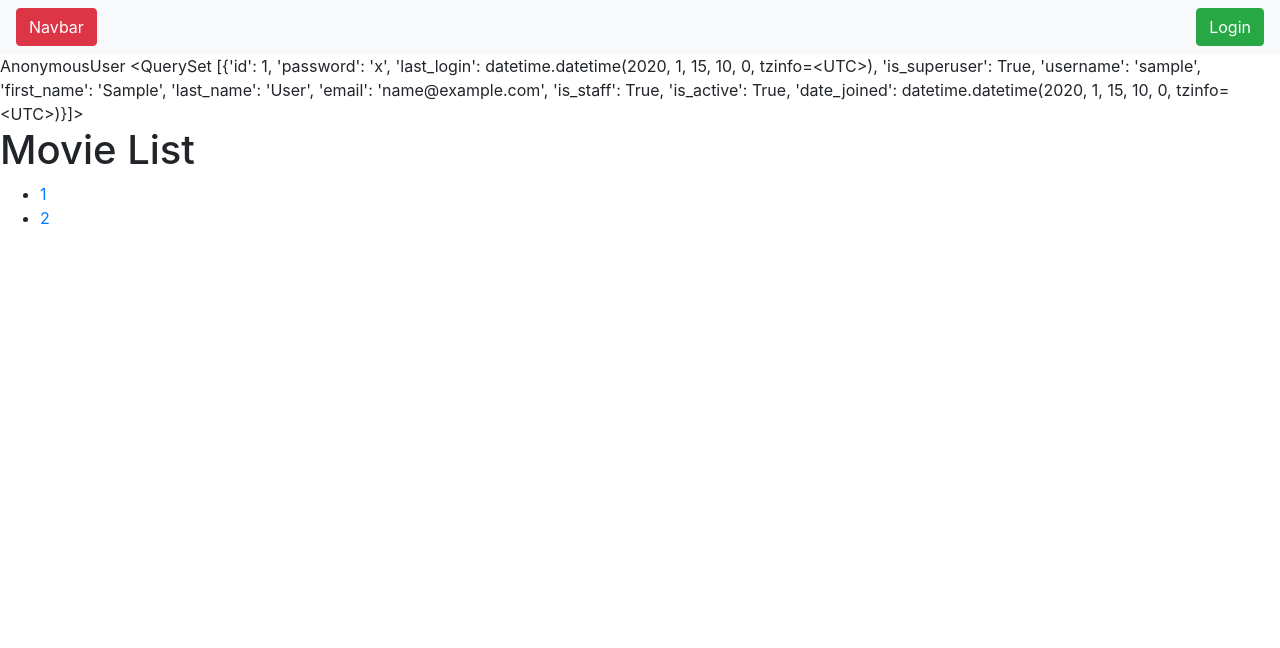
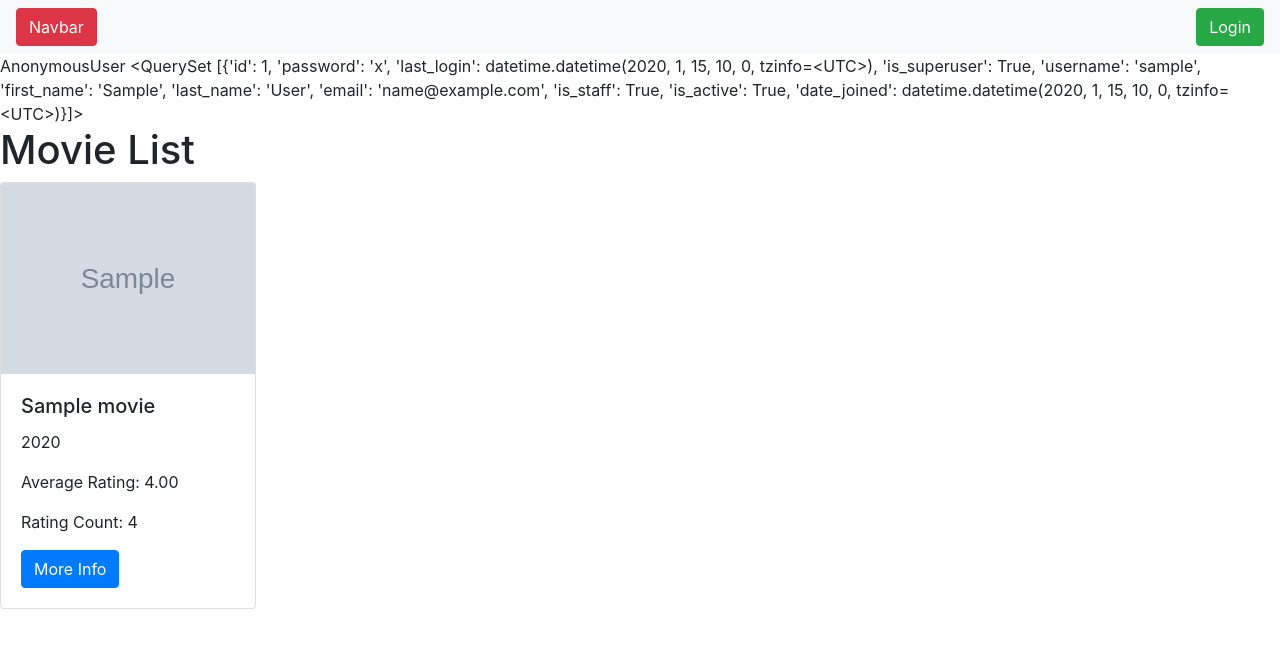
Before and after one commit to CurlyRishabh/IMDB-clone, a Django app: page / in a window 1280 px wide. Shown: the top 648 px of the page. Run offline with Django 3.2, Linux system fonts and the light colour scheme; tables that the repository leaves empty hold one stand-in row (values such as "Sample post"); grey boxes marked "Sample" are stand-in pictures.

Commit message:
added card

```diff
--- /dev/null
+++ b/movies/templates/movie_card.html
@@ -0,0 +1,10 @@
+<div class="card" style="width: 20%;">
+    <img src="{{movie.poster_url}}" class="card-img-top" alt="Movie Poster">
+        <div class="card-body">
+          <h5 class="card-title">{{movie.title}}</h5>
+          <p class="card-text">{{movie.release_year}}</p>
+          <p class="card-text">Average Rating: {{movie.average_rating}}</p>
+          <p class="card-text">Rating Count: {{movie.rating_count}}</p>
+          <a href="/movies/{{movie.id}}" class="btn btn-primary">More Info</a>
+        </div>
+    </div>
--- a/movies/templates/movies/movie_list.html
+++ b/movies/templates/movies/movie_list.html
@@ -1,19 +1,21 @@
 {% extends 'base.html' %}
 {% block start %}
-    {{users}}
-    {% if messages %}
+{{users}}
+{% if messages %}
     {{message.tags}}
     <div class="alert alert-primary" role="alert">
         {% for message in messages %}
           {{ message }}
         {% endfor %}
     </div>
-    {% endif %}
-    <!-- {{users}} -->
-    <h1>Movie List</h1>
-    <ul>
+{% endif %}
+
+<h1>Movie List</h1>
+<div class="d-flex flex-wrap" style=" gap: 20px">
+
         {% for movie in movies %}
-            <li><a href="/movies/{{movie}}">{{ movie }}</a></li>
+            {% include 'movie_card.html' %}
         {% endfor %}
-    </ul>
-{% endblock %}
+
+    {% endblock %}
+ </div>
--- a/movies/views.py
+++ b/movies/views.py
@@ -6,14 +6,18 @@ from django.contrib.auth.decorators import login_required
 
 from django.contrib import messages
 
+from .models import Actor, Director, Movie, MovieRating
 from django.db import transaction
+
+
 
 
 # Create your views here.
 
 
 def movie_list(request):
-    movies = ["1", "2"]
+    movies = Movie.objects.values()
+    print(movies)
     print("in movie_list")
     return render(
         request,
@@ -27,7 +31,7 @@ def movie_list(request):
 
 @login_required(login_url='/login')
 def movie_detail(request, movie_id):
-    movie = movie_id
+    movie = Movie.objects.get(id=movie_id)
     return render(request, 'movies/movie_detail.html', {'movie': movie})
 
 
@@ -52,8 +56,6 @@ def login_page(request):
 
 
 def register_page(request):
-    print('inreq')
-    print(request)
     if request.method == 'POST':
         username = request.POST.get('username')
         password = request.POST.get('password')
```
